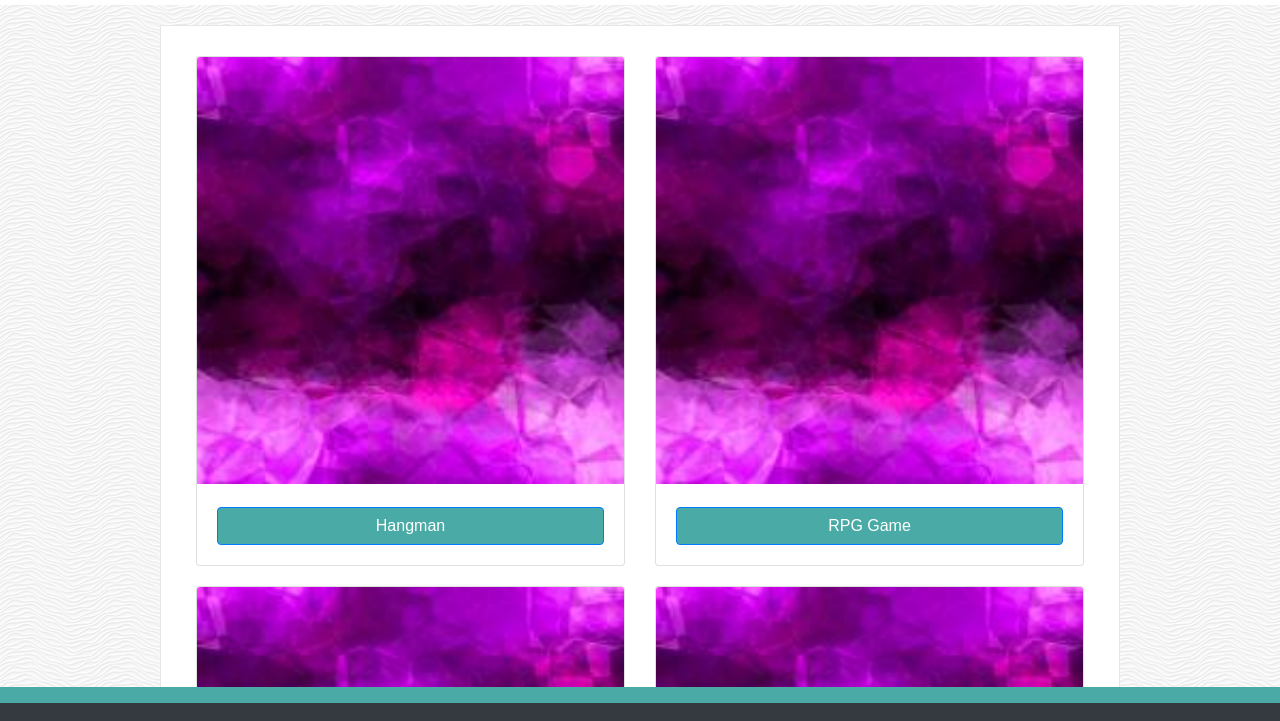
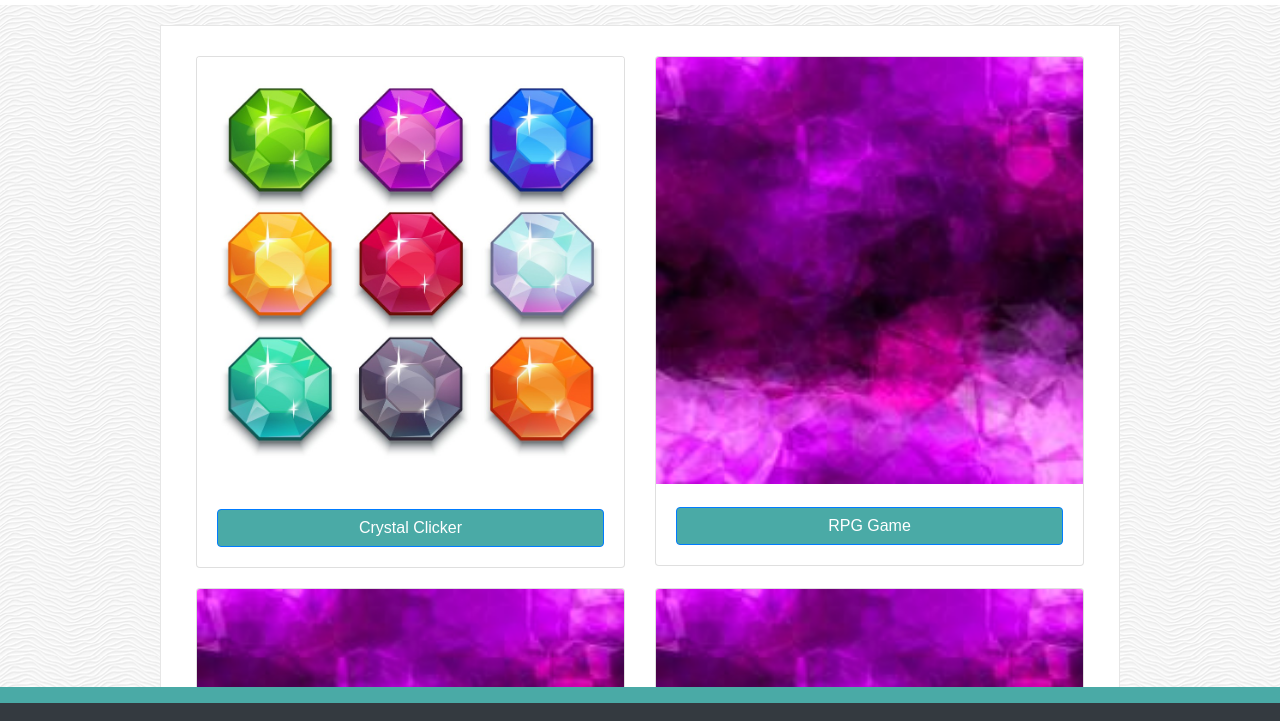
Before and after one commit to KingLard/Bootstrap-Portfolio, a plain HTML site: page portfolio.html in a window 1280 px wide. Shown: the part 77-798 px from the top of the page. Drawn offline with nearby package versions, Linux system fonts and the light colour scheme.

Commit message:
added crystal clicker to portfolio page

```diff
--- a/Assets/Styles/styles.css
+++ b/Assets/Styles/styles.css
@@ -54,6 +54,7 @@ form {
     padding-bottom: 10px;
     border-bottom: 1px solid rgb(221, 221, 221);
     color: #4aaaa6;
+
 }
 
 
@@ -94,6 +95,8 @@ textarea {
     margin-top: 10px;
 }
 
+
+
 /* ----------------------------- Start media Screen styling -------------------------------------*/
 
 
--- a/portfolio.html
+++ b/portfolio.html
@@ -4,6 +4,7 @@
         <title>My Portfolio</title>
 
         <meta name="viewport" content="width=device-width, initial-scale=1">
+
         <link rel="stylesheet" href="https://stackpath.bootstrapcdn.com/bootstrap/4.4.1/css/bootstrap.min.css" integrity="sha384-Vkoo8x4CGsO3+Hhxv8T/Q5PaXtkKtu6ug5TOeNV6gBiFeWPGFN9MuhOf23Q9Ifjh" crossorigin="anonymous">
         <link rel="stylesheet" href="Assets/Styles/styles.css">
     </head>
@@ -41,9 +42,9 @@
                     <div class="row">
                         <div class="col-xl-6 col-lg-6 col-md-6 col-sm-12 col-xs-12">
                             <div class="card" style="width: 100%">
-                                <img src="abstract.jpg" class="card-img-top" alt="...">
+                                <img src="Assets/Images/jewels.jpg" class="card-img-top" alt="Crystal Clicker Game">
                                 <div class="card-body">
-                                  <a href="#" class="btn btn-primary col text-center">Hangman</a>
+                                  <a href="https://kinglard.github.io/unit-4-game/" target="_blank" class="btn btn-primary col text-center">Crystal Clicker</a>
                                 </div>
                               </div>
                         </div>
```
Also changed, not shown: Assets/Images/jewels-vector-5296284.jpg (added), Assets/Images/jewels.jpg (added).
